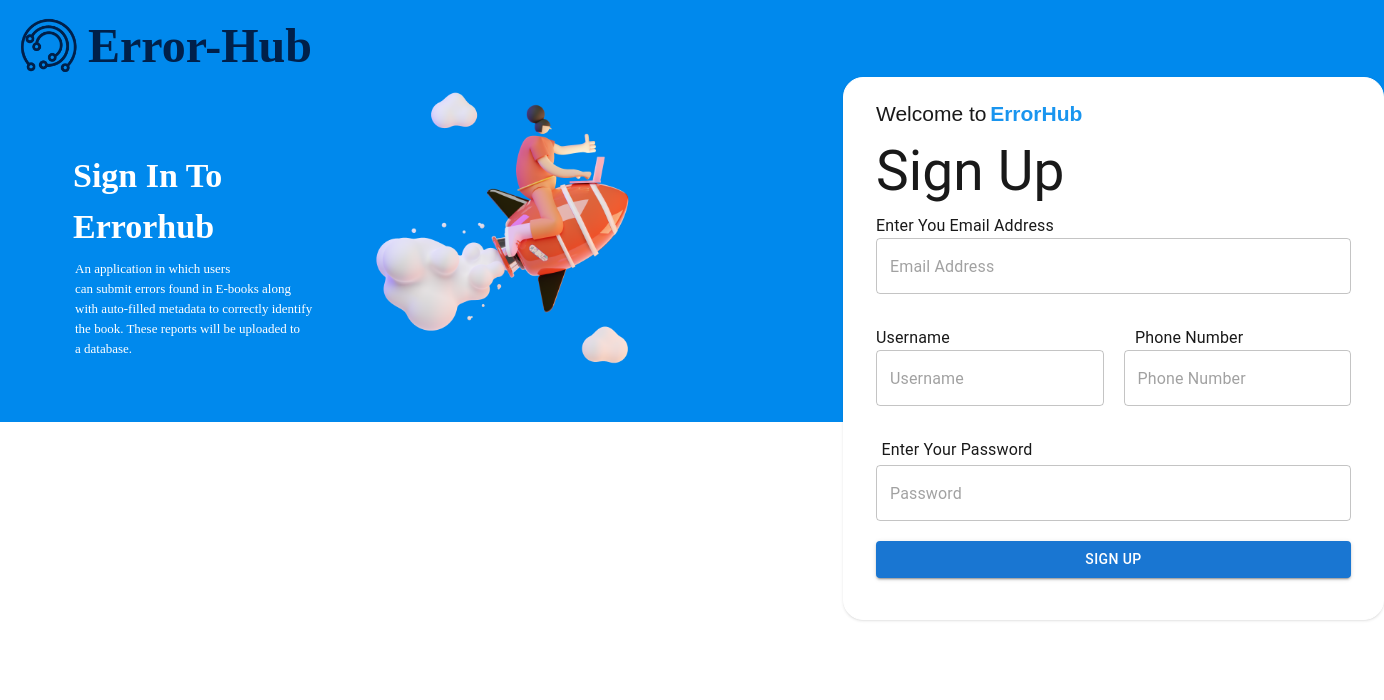
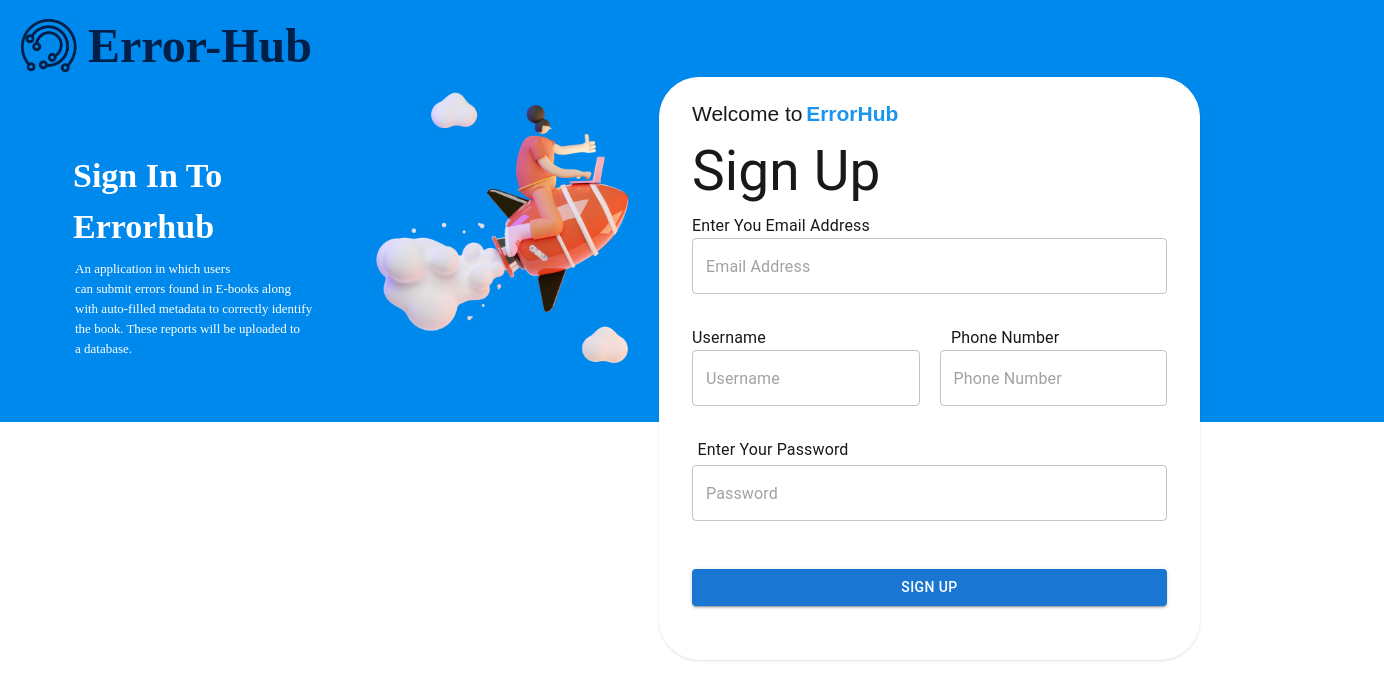
Before and after one commit to Dada-Tech/error-hub, a React (Create React App) app: page / in a window 1280 px wide. Shown: the top 700 px of the page, 1384 px wide, since content can reach past the window. Built offline with nearby package versions, Linux system fonts and the light colour scheme.

Commit message:
currently progressing

```diff
--- a/src/components/Form/SignUpForm.tsx
+++ b/src/components/Form/SignUpForm.tsx
@@ -1,5 +1,5 @@
 import React, { useState } from 'react';
-import { TextField, Button, Container, Typography } from '@mui/material';
+import { TextField, Button, Typography } from '@mui/material';
 
 
 function SignupForm() {
@@ -10,13 +10,12 @@ function SignupForm() {
 
     const handleSubmit = (e: React.FormEvent) => {
         e.preventDefault();
-        // Handle form submission here
     };
 
     return (
-       //<Container maxWidth = "xs" className= "pt-5 bg-white rounded-[40px] shadow border flex flex-col justify-end items-center">
-        <form onSubmit={handleSubmit} className='fixed flex flex-row bg-white rounded-[20px] shadow border'>
-        <div className = "flex flex-col w-[539px] h-[541px] pt-5" >
+        <form onSubmit={handleSubmit} className='fixed flex flex-row bg-white rounded-[40px] shadow border'>
+
+            <div className = "flex flex-col w-[539px] h-[581px] pt-5" >
 
                 <div className="w-[223px] h-8 bg-white flex-col justify-center items-start inline-flex ml-8">
                     <div className="text-center">
@@ -89,16 +88,13 @@ function SignupForm() {
 
 
 
-        <div className = "flex justify-center mt-5 px-8">
+                <div className = "flex justify-center mt-12 px-8">
                     <Button variant="contained" type = "submit" className="py-4 px-8 text-primary-contrast font-poppins text-16 font-normal text-normal capitalize flex-grow"> Sign Up
                     </Button>
                 </div>
 
             </div>
-
-
         </form>
-            //</Container>
 
     );
 }
--- a/src/pages/SignUp/SignUp.tsx
+++ b/src/pages/SignUp/SignUp.tsx
@@ -1,11 +1,8 @@
 import React from 'react';
-//import Autocomplete from '@mui/material/Autocomplete';
-//import TextField from '@mui/material/TextField';
 import classes from './SignUp.module.scss';
 import { GlobalStyle } from '../../theme/theme';
 import Container from '../../components/Container/Container';
 import LogoandName from "../../components/LogoandName/LogoandName";
-//import SignUpButton from '../../components/Form/SignUpButton';
 import SignUpForm from '../../components/Form/SignUpForm';
 import Title from "../../components/Title/Title";
 import sallyImg from "../../components/Images/Saly-1.png";
@@ -30,13 +27,9 @@ function SignUp() {
       <img className={classes.sallyimg} src={sallyImg} alt="sallyImg" />
 
 
-      <div className="flex justify-end w-[1384px] pb-5">
-
+      <div className="flex justify-end mr-20">
         <SignUpForm/>
-
       </div>
-
-
 
       </>
     );
```
Lines whose indentation alone changed are shown as unchanged.
